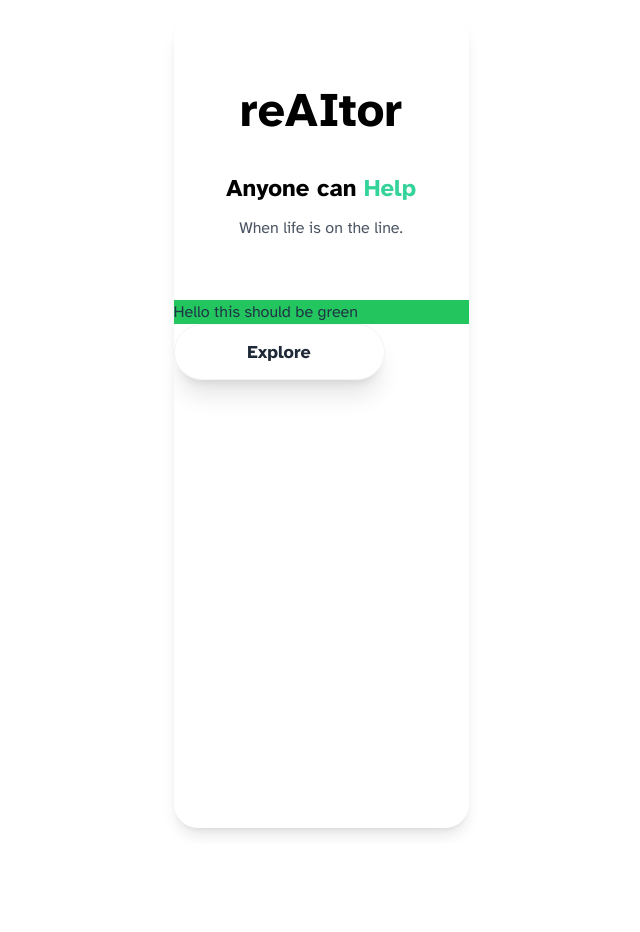
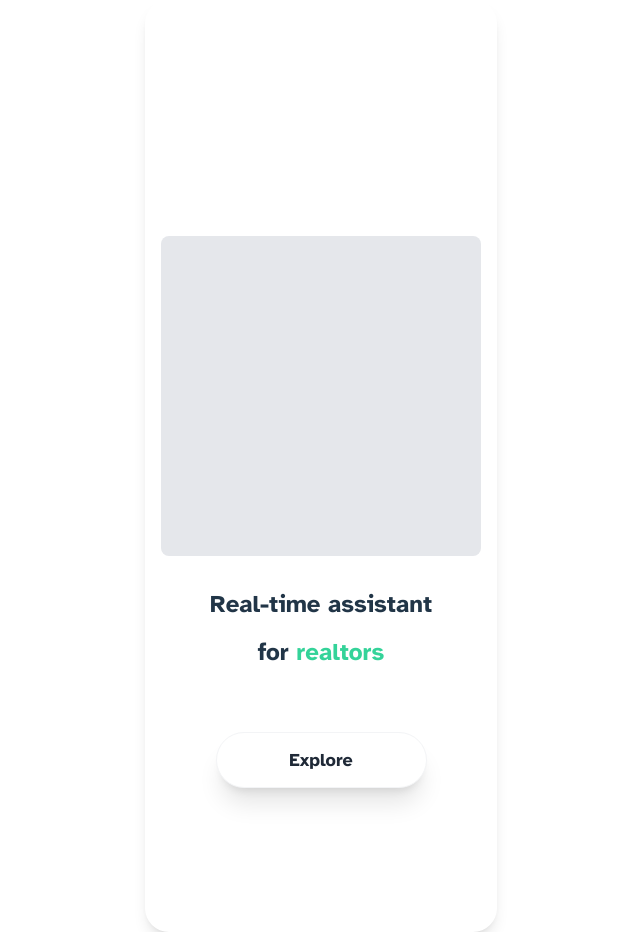
Before and after one commit to VietRocHack/realtors, a React (Vite) app: page / in a window 1280 px wide. Shown: the whole page, without its empty margins (319-959 px from the left). Before the commit the page ends 844 px from the top, so only its background shows below. Built offline with nearby package versions, Linux system fonts and the light colour scheme.

Commit message:
ldh: update HomePage

```diff
--- a/src/pages/HomePage/HomePage.jsx
+++ b/src/pages/HomePage/HomePage.jsx
@@ -6,32 +6,36 @@ const HomePage = () => {
     const navigate = useNavigate()
 
     return (
-    <div className="flex items-center justify-center min-h-screen p-4">
-        <div className="w-full max-w-[375px] h-[812px] rounded-3xl shadow-lg overflow-hidden flex flex-col">
+        <div className="w-full max-w-[430px] h-[932px] rounded-3xl shadow-lg overflow-hidden flex flex-col">
+            <header className="mt-16 mb-8">
+                <h1 className="text-5xl font-bold leading-tight text-center text-white">reAItor</h1>
+            </header>
 
-            <h1 className="text-5xl font-bold leading-tight text-center mt-16 mb-8 text-black">reAItor</h1>
-            {/* <img
-                src={Teamwork}
-                alt="Workflow Teamwork Illustration"
-                className="w-[320px] h-[320px] mx-auto rounded-lg"
-            /> */}
+            <main className="flex-grow flex flex-col items-center justify-center px-4">
+                {/* Placeholder for image */}
+                <div className="w-[320px] h-[320px] bg-gray-200 rounded-lg mb-8">
+                    {/* Replace this div with your image when available */}
+                </div>
 
                 <div className="flex flex-col items-center space-y-4 mb-16">
-                <h2 className="w-[192px] h-[28px] text-2xl font-semibold text-center text-black">
-                    Anyone can <span className="text-emerald-400">Help</span>
+                    <h2 className="text-2xl font-semibold text-center">
+                        Real-time assistant
                     </h2>
-                <p className="w-[295px] h-[20px] text-sx text-gray-600 text-center">
-                    When life is on the line.
-                </p>
+                    <h2 className="text-2xl font-semibold text-center">for
+                        <span className="text-emerald-400"> realtors</span>
+                    </h2>
+
                 </div>
 
-            <div className='bg-green-500'>Hello this should be green</div>
-
+                {/* Start button */}
                 <Button onClick={() => navigate('/settings')}>
                     Explore
                 </Button>
+            </main>
 
-        </div>
+            <footer className="mb-16">
+            {/* Add any footer content here if needed */}
+            </footer>
         </div>
     )
 }
```
Lines whose indentation alone changed are shown as unchanged.
